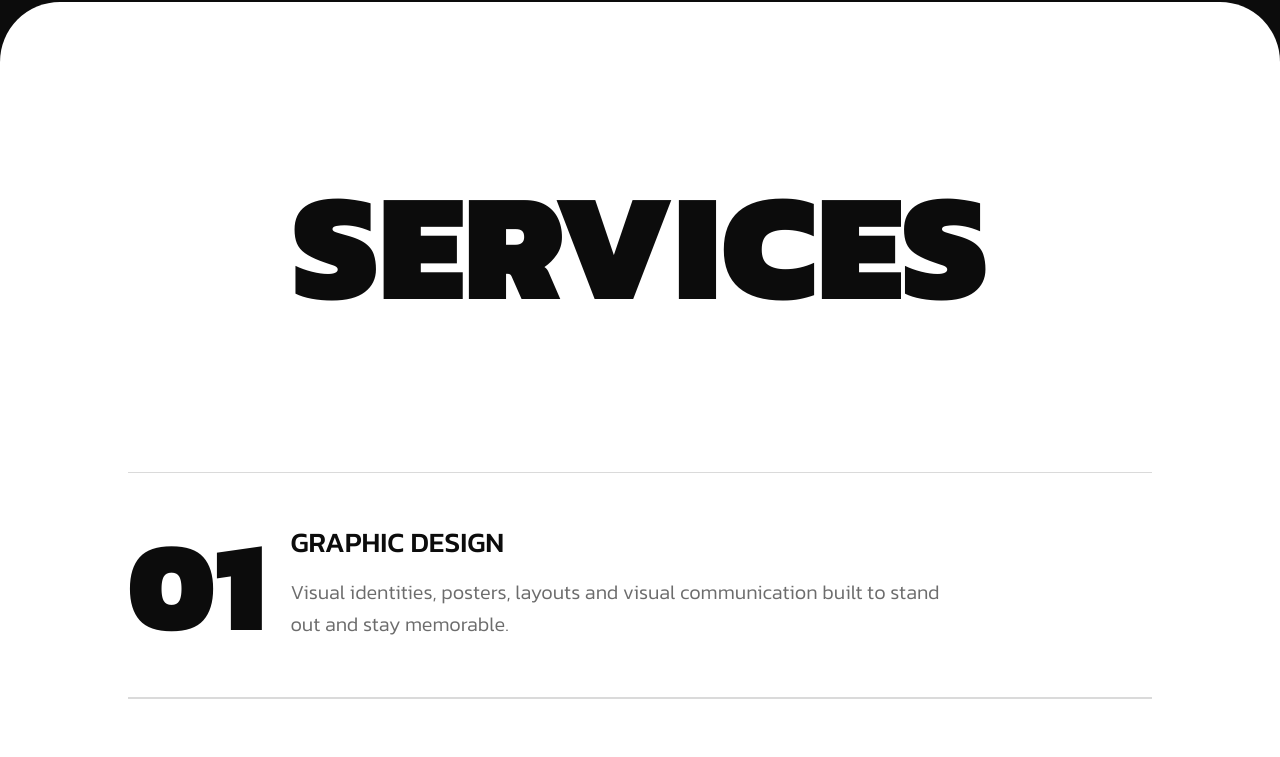
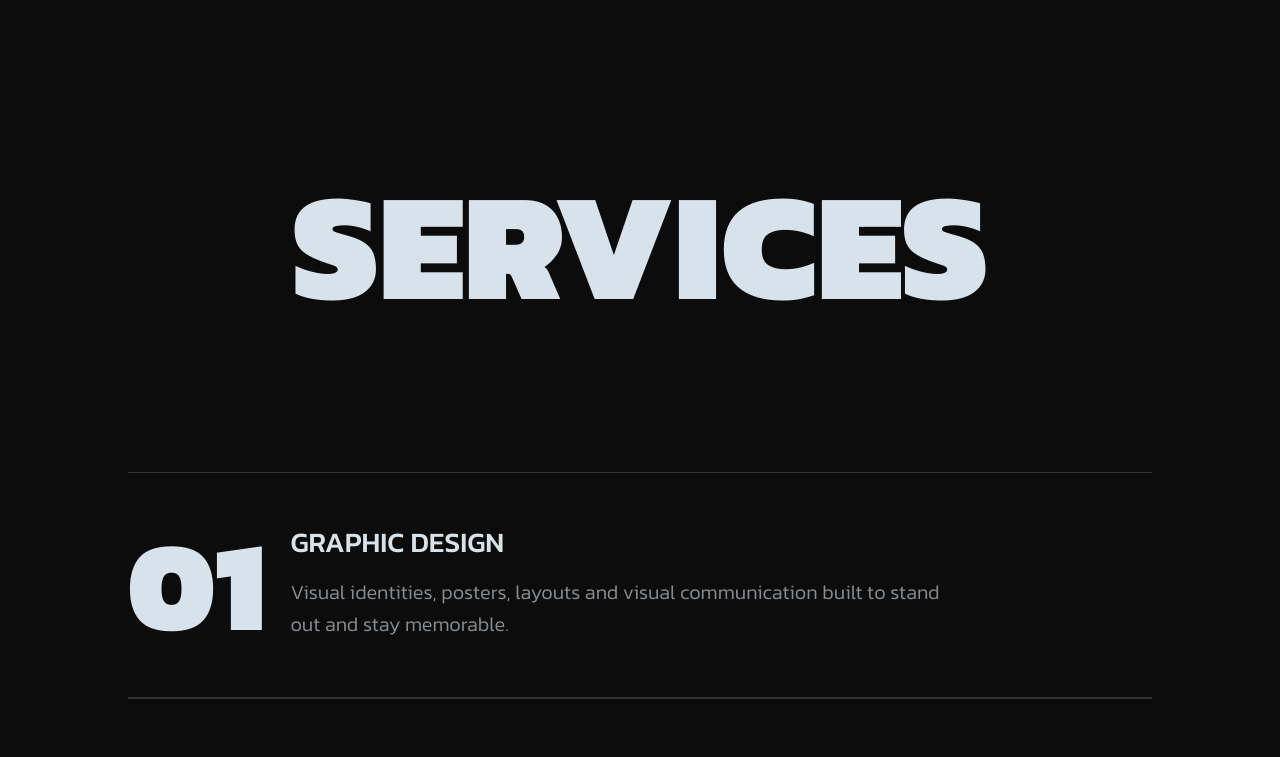
Before and after one commit to saptaraj19xx/saptarajportfolio, a React (Vite) app: page / in a window 1280 px wide. Shown: the part 3899-4656 px from the top of the page. Built offline with nearby package versions, Linux system fonts and the light colour scheme.

Commit message:
Switch Services section to dark theme

```diff
--- a/src/sections/ServicesSection.tsx
+++ b/src/sections/ServicesSection.tsx
@@ -4,12 +4,12 @@ import { SERVICES } from "../data/services";
 export function ServicesSection() {
   return (
     <section
-      className="rounded-t-[40px] bg-white px-5 py-20 text-[#0C0C0C] sm:rounded-t-[50px] sm:px-8 sm:py-24 md:rounded-t-[60px] md:px-10 md:py-32"
-      style={{ backgroundColor: "#FFFFFF", color: "#0C0C0C", colorScheme: "only light" }}
+      className="rounded-t-[40px] bg-[#0C0C0C] px-5 py-20 text-[#D7E2EA] sm:rounded-t-[50px] sm:px-8 sm:py-24 md:rounded-t-[60px] md:px-10 md:py-32"
+      style={{ backgroundColor: "#0C0C0C", color: "#D7E2EA", colorScheme: "only light" }}
     >
       <FadeIn>
         <h2
-          className="mb-16 text-center font-black uppercase text-[#0C0C0C] sm:mb-20 md:mb-28"
+          className="mb-16 text-center font-black uppercase text-[#D7E2EA] sm:mb-20 md:mb-28"
           style={{ fontSize: "clamp(3rem, 12vw, 160px)" }}
         >
           Services
@@ -21,23 +21,23 @@ export function ServicesSection() {
           <FadeIn key={service.number} delay={i * 0.1}>
             <div
               className="flex items-start gap-4 border-t py-7 last:border-b sm:gap-6 sm:py-10 md:py-12"
-              style={{ borderColor: "rgba(12, 12, 12, 0.15)" }}
+              style={{ borderColor: "rgba(215, 226, 234, 0.18)" }}
             >
               <span
-                className="w-[72px] shrink-0 font-black leading-none text-[#0C0C0C] sm:w-auto"
+                className="w-[72px] shrink-0 font-black leading-none text-[#D7E2EA] sm:w-auto"
                 style={{ fontSize: "clamp(2.9rem, 10vw, 140px)" }}
               >
                 {service.number}
               </span>
               <div className="flex flex-col justify-center gap-3">
                 <h3
-                  className="font-medium uppercase text-[#0C0C0C]"
+                  className="font-medium uppercase text-[#D7E2EA]"
                   style={{ fontSize: "clamp(1rem, 2.2vw, 2.1rem)" }}
                 >
                   {service.name}
                 </h3>
                 <p
-                  className="max-w-2xl font-light leading-relaxed text-[#0C0C0C] opacity-60"
+                  className="max-w-2xl font-light leading-relaxed text-[#D7E2EA] opacity-60"
                   style={{ fontSize: "clamp(0.85rem, 1.6vw, 1.25rem)" }}
                 >
                   {service.description}
```
